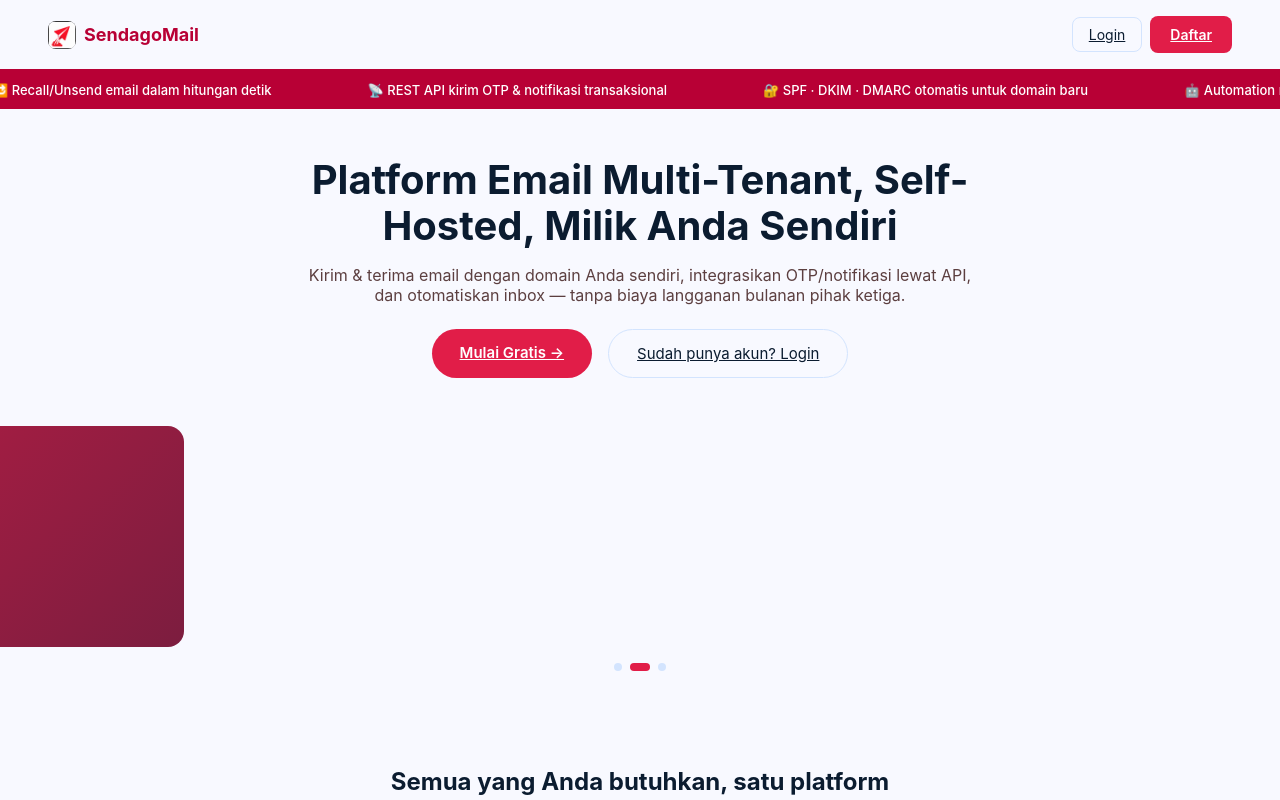
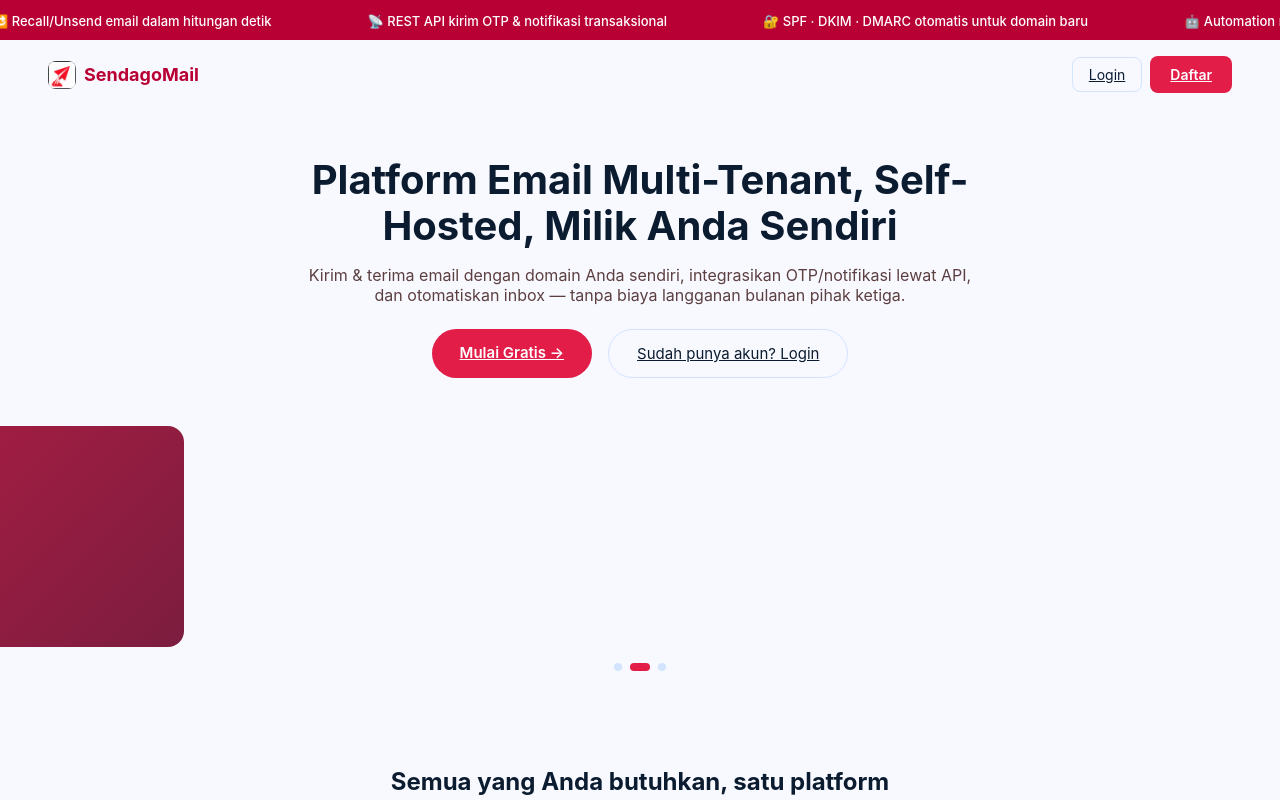
Before and after one commit to Adi-Sumardi/mailer, a React (Vite) app in the folder apps/web/: page / in a window 1280 px wide. Shown: the top 800 px of the page. Built offline with nearby package versions, Linux system fonts and the light colour scheme; no server answers.

Commit message:
Pindahkan running text ke paling atas, sebelum navbar

```diff
--- a/apps/web/src/routes/LandingPage.tsx
+++ b/apps/web/src/routes/LandingPage.tsx
@@ -67,6 +67,16 @@ export default function LandingPage() {
 
   return (
     <div className="landing-page">
+      <div className="landing-marquee">
+        <div className="landing-marquee-track">
+          {[...MARQUEE_ITEMS, ...MARQUEE_ITEMS].map((item, i) => (
+            <span key={i} className="landing-marquee-item">
+              {item}
+            </span>
+          ))}
+        </div>
+      </div>
+
       <header className="landing-nav">
         <div className="landing-nav-brand">
           <img src="/logo.png" alt="SendagoMail" />
@@ -81,16 +91,6 @@ export default function LandingPage() {
           </Link>
         </div>
       </header>
-
-      <div className="landing-marquee">
-        <div className="landing-marquee-track">
-          {[...MARQUEE_ITEMS, ...MARQUEE_ITEMS].map((item, i) => (
-            <span key={i} className="landing-marquee-item">
-              {item}
-            </span>
-          ))}
-        </div>
-      </div>
 
       <section className="landing-hero">
         <h1>Platform Email Multi-Tenant, Self-Hosted, Milik Anda Sendiri</h1>
```
